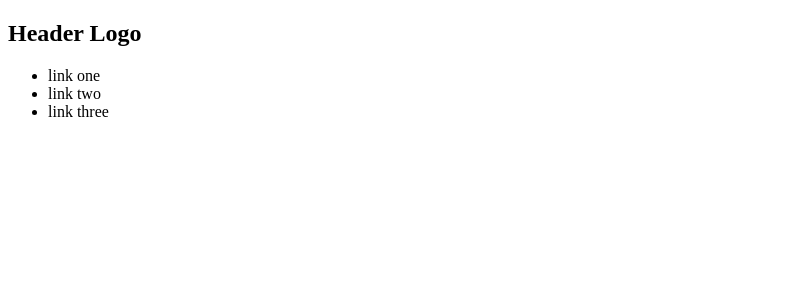
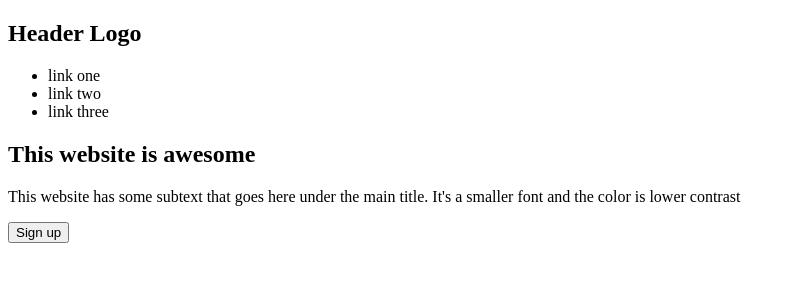
Before and after one commit to ramonferreirareis/landing-page, a plain HTML site: page index.html in a window 1280 px wide. Shown: the whole page, without its empty margins (0-796 px from the left). Drawn offline with Linux system fonts and the light colour scheme.

Commit message:
Add page introduction in the main section

```diff
--- a/index.html
+++ b/index.html
@@ -16,7 +16,11 @@
         </ul>
     </nav>
     <main>
-
+        <section class="intro">
+            <h1>This website is awesome</h1>
+            <p>This website has some subtext that goes here under the main title. It's a smaller font and the color is lower contrast</p>
+            <button>Sign up</button>
+        </section>
     </main>
 </body>
 <footer>
```
